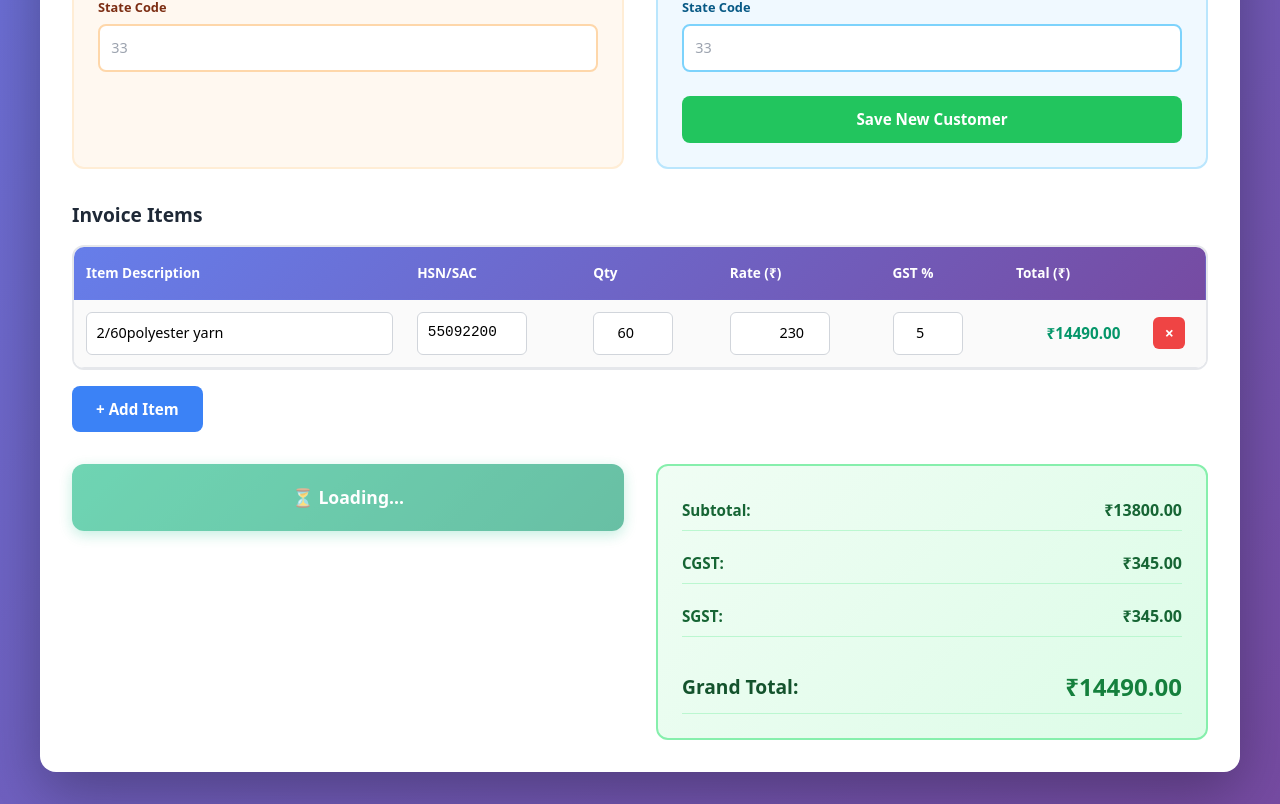
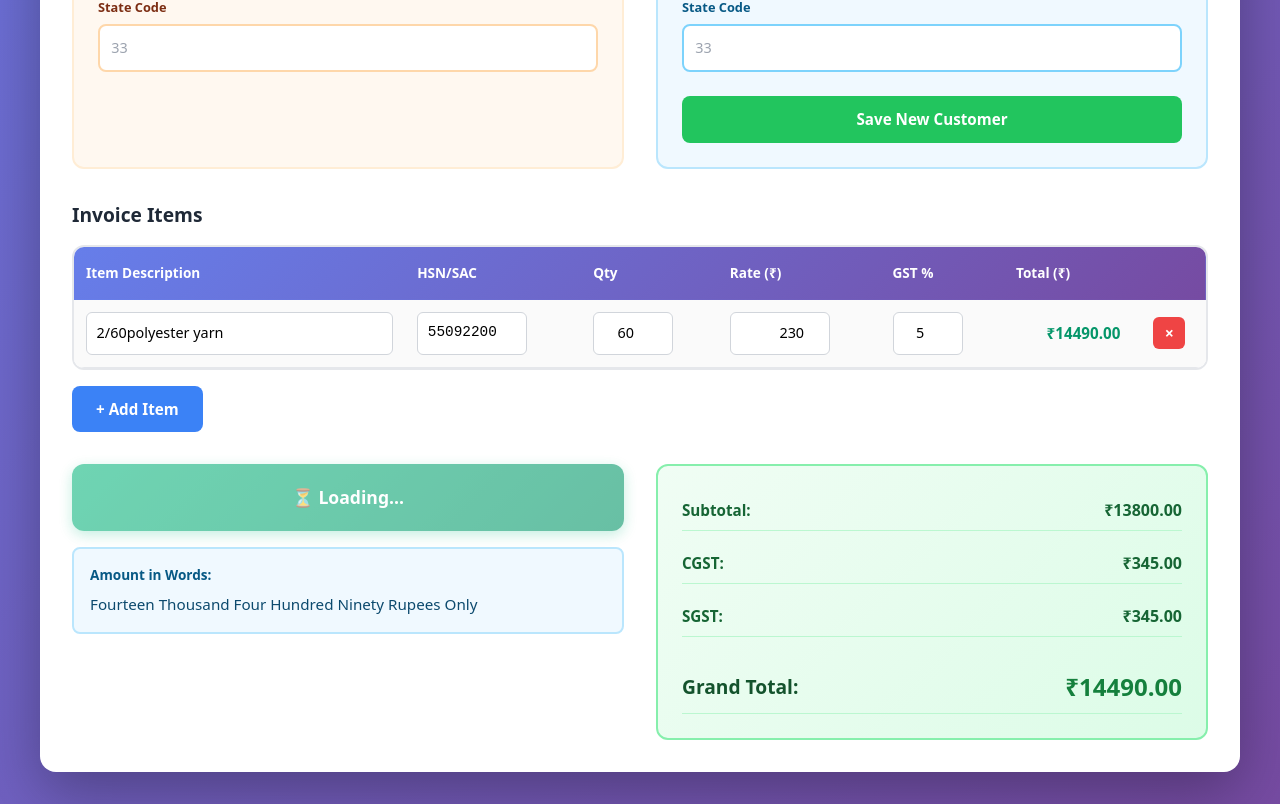
Before and after one commit to GALDII/invoive-bill-download-sam, a React (Create React App) app: page / in a window 1280 px wide. Shown: the part 993-1797 px from the top of the page. Built offline with nearby package versions, Linux system fonts and the light colour scheme.

Commit message:
certain logic and alignment changed

```diff
--- a/src/App.js
+++ b/src/App.js
@@ -14,6 +14,101 @@ const generateInvoiceNumber = () => {
   const ss = String(today.getSeconds()).padStart(2, '0');
 
   return `INV-${yyyy}${mm}${dd}-${hh}${min}${ss}`;
+};
+
+/**
+* Converts a number to words (helper function for parts less than 1000)
+*/
+const convertBelowThousand = (num) => {
+  const ones = ['', 'One', 'Two', 'Three', 'Four', 'Five', 'Six', 'Seven', 'Eight', 'Nine'];
+  const teens = ['Ten', 'Eleven', 'Twelve', 'Thirteen', 'Fourteen', 'Fifteen', 'Sixteen', 'Seventeen', 'Eighteen', 'Nineteen'];
+  const tens = ['', '', 'Twenty', 'Thirty', 'Forty', 'Fifty', 'Sixty', 'Seventy', 'Eighty', 'Ninety'];
+
+  if (num === 0) return '';
+
+  let words = '';
+
+  if (num >= 100) {
+    words += ones[Math.floor(num / 100)] + ' Hundred ';
+    num %= 100;
+  }
+
+  if (num >= 20) {
+    words += tens[Math.floor(num / 10)] + ' ';
+    num %= 10;
+  } else if (num >= 10) {
+    words += teens[num - 10] + ' ';
+    return words.trim();
+  }
+
+  if (num > 0) {
+    words += ones[num] + ' ';
+  }
+
+  return words.trim();
+};
+
+/**
+* Converts a number to Indian words format with proper handling of decimals
+* Example: 18427.50 -> "Eighteen Thousand Four Hundred Twenty Seven Rupees and Fifty Paise Only"
+*/
+const convertAmountToWords = (amount) => {
+  if (amount === 0) return 'Zero Rupees Only';
+
+  const rupees = Math.floor(amount);
+  const paise = Math.round((amount - rupees) * 100);
+
+  let words = '';
+
+  // Handle Crores (10,000,000)
+  if (rupees >= 10000000) {
+    words += convertBelowThousand(Math.floor(rupees / 10000000)) + ' Crore ';
+    const remainder = rupees % 10000000;
+    if (remainder > 0) {
+      words += convertAmountToWordsHelper(remainder);
+    }
+  } else {
+    words = convertAmountToWordsHelper(rupees);
+  }
+
+  words = words.trim() + ' Rupees';
+
+  // Add paise if present
+  if (paise > 0) {
+    words += ' and ' + convertBelowThousand(paise) + ' Paise';
+  }
+
+  words += ' Only';
+
+  return words;
+};
+
+/**
+* Helper function for converting rupees part (without "Rupees Only" suffix)
+*/
+const convertAmountToWordsHelper = (num) => {
+  if (num === 0) return '';
+
+  let words = '';
+
+  // Handle Lakhs (100,000)
+  if (num >= 100000) {
+    words += convertBelowThousand(Math.floor(num / 100000)) + ' Lakh ';
+    num %= 100000;
+  }
+
+  // Handle Thousands (1,000)
+  if (num >= 1000) {
+    words += convertBelowThousand(Math.floor(num / 1000)) + ' Thousand ';
+    num %= 1000;
+  }
+
+  // Handle remaining (0-999)
+  if (num > 0) {
+    words += convertBelowThousand(num);
+  }
+
+  return words.trim();
 };
 
 // --- Main App Component ---
@@ -277,13 +372,6 @@ function App() {
       reverseCharge: invoiceDetails.reverseCharge
     };
 
-    // 1. Top Header Bar
-    doc.setFillColor(248, 249, 250);
-    doc.rect(0, 0, pageWidth, 8, 'F');
-    doc.setFont('helvetica', 'normal');
-    doc.setFontSize(8);
-    doc.setTextColor(108, 117, 125);
-    doc.text('A Thank-you for doing business with us', center, 5, { align: 'center' });
 
     // 2. Company Information (Seller)
     doc.setTextColor(0, 0, 0);
@@ -471,31 +559,41 @@ function App() {
         }
     });
 
-    // 6. Final Amounts & Footer Section
+    // 6. Final Amounts & Footer Section - PERFECT ALIGNMENT WITH TWO TABLES
 let finalY = doc.autoTable.previous.finalY;
 let footerStartY = finalY + 5;
 
 const leftColWidth = (pageWidth - (margin * 2)) / 2;
 const rightColWidth = (pageWidth - (margin * 2)) / 2;
 
-    const amountInWords = "Fourteen Thousand Four Hundred Ninety Rupees Only /-";
-    const wrappedLines = doc.splitTextToSize(amountInWords, leftColWidth - 4);
-    const textHeight = 5 + (wrappedLines.length * 4) + 2;
+// Convert grand total to words
+const amountInWords = convertAmountToWords(totals.grandTotal);
 
-    const summaryTableHeight = 32;
-    const containerHeight = Math.max(textHeight, summaryTableHeight);
-
-    doc.setDrawColor(150, 150, 150);
-    doc.setLineWidth(0.1);
-    doc.rect(margin, footerStartY, pageWidth - (margin * 2), containerHeight);
-    doc.line(center, footerStartY, center, footerStartY + containerHeight);
-
-    // LEFT SIDE - Amount in words
-    doc.setFontSize(9);
-    doc.setFont('helvetica', 'bold');
-    doc.text('Total Invoice Amount in words', margin + 2, footerStartY + 5);
-    doc.setFont('helvetica', 'normal');
-    doc.text(wrappedLines, margin + 2, footerStartY + 10);
+// LEFT SIDE - Amount in words as autoTable (for perfect alignment)
+doc.autoTable({
+    head: [[{ content: 'Total Invoice Amount in words', styles: { fontStyle: 'bold' } }]],
+    body: [[amountInWords]],
+    startY: footerStartY,
+    margin: { left: margin, right: center + 1 },
+    tableWidth: leftColWidth,
+    theme: 'grid',
+    styles: {
+      fontSize: 9,
+      cellPadding: 3,
+      lineWidth: 0.1,
+      lineColor: [150, 150, 150],
+      minCellHeight: 35
+    },
+    headStyles: {
+      fillColor: [255, 255, 255],
+      textColor: 0,
+      fontStyle: 'bold'
+    },
+    bodyStyles: {
+      fillColor: [255, 255, 255],
+      textColor: 0
+    }
+});
 
 // RIGHT SIDE - Summary Table
 doc.autoTable({
@@ -513,9 +611,9 @@ function App() {
         ],
         ['Balance Due', `Rs. ${totals.grandTotal.toFixed(2)}`]
     ],
-        startY: footerStartY + 1,
-        margin: { left: center + 1 },
-        tableWidth: rightColWidth - 2,
+    startY: footerStartY,
+    margin: { left: center + 1, right: margin },
+    tableWidth: rightColWidth,
     theme: 'grid',
     styles: {
       fontSize: 9,
@@ -524,13 +622,16 @@ function App() {
       lineColor: [150, 150, 150]
     },
     columnStyles: {
-            0: { halign: 'left', cellWidth: (rightColWidth - 2) * 0.6 },
-            1: { halign: 'right', cellWidth: (rightColWidth - 2) * 0.4 }
-        },
+        0: { halign: 'left', cellWidth: rightColWidth * 0.6 },
+        1: { halign: 'right', cellWidth: rightColWidth * 0.4 }
+    }
 });
 
-    // 7. Terms & Signature - MOVED DOWN BY 40mm (approximately 6-7 more lines)
-    let bottomY = footerStartY + containerHeight + 40;
+// Update the Y position for terms section
+const containerHeight = doc.autoTable.previous.finalY - footerStartY;
+
+    // 7. Terms & Signature
+    let bottomY = doc.autoTable.previous.finalY + 40;
 
     if (bottomY > pageHeight - 35) {
         doc.addPage();
@@ -553,13 +654,6 @@ function App() {
     doc.text(`For, ${pdfSeller.name}`, pageWidth - margin, bottomY + 6, { align: 'right' });
     doc.text('Authorised Signatory', pageWidth - margin, bottomY + 20, { align: 'right' });
 
-    // 8. Bottom Footer Bar
-    doc.setFillColor(248, 249, 250);
-    doc.rect(0, pageHeight - 8, pageWidth, 8, 'F');
-    doc.setFont('helvetica', 'normal');
-    doc.setFontSize(8);
-    doc.setTextColor(108, 117, 125);
-    doc.text('Thankyou for your business.', center, pageHeight - 4, { align: 'center' });
 
     // 9. Save PDF
     doc.save(`Invoice-${pdfInvoice.number}.pdf`);
@@ -838,6 +932,16 @@ function App() {
               >
                 {scriptsLoaded ? '📥 Generate PDF Invoice' : '⏳ Loading...'}
               </button>
+
+              {/* Display Amount in Words */}
+              <div style={{ marginTop: '1rem', padding: '1rem', background: '#f0f9ff', borderRadius: '8px', border: '2px solid #bae6fd' }}>
+                <div style={{ fontSize: '0.85rem', fontWeight: '600', color: '#075985', marginBottom: '0.5rem' }}>
+                  Amount in Words:
+                </div>
+                <div style={{ fontSize: '0.95rem', fontWeight: '500', color: '#0c4a6e' }}>
+                  {convertAmountToWords(totals.grandTotal)}
+                </div>
+              </div>
             </div>
 
             {/* Totals Summary */}
```
Lines whose indentation alone changed are shown as unchanged.
